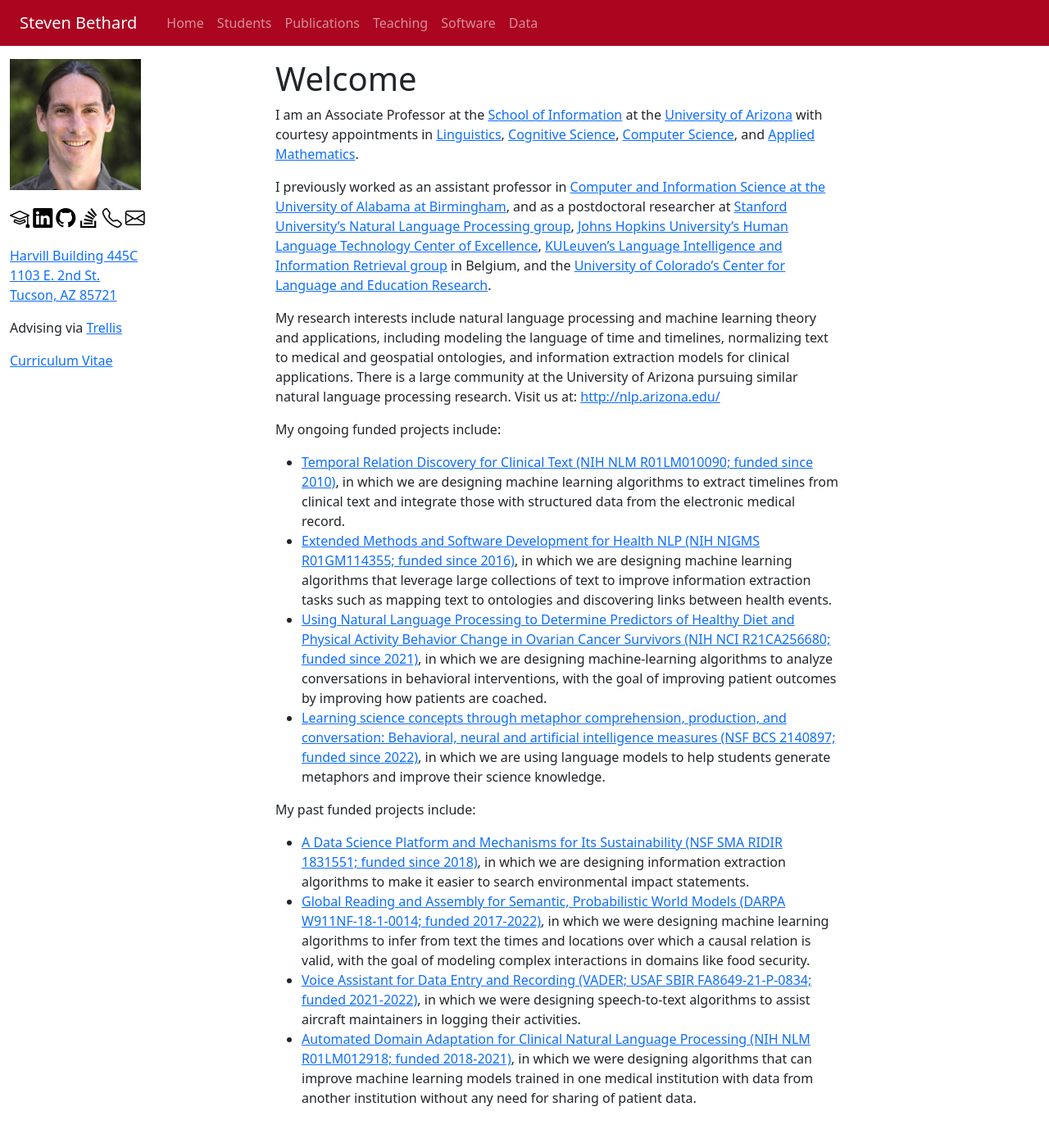
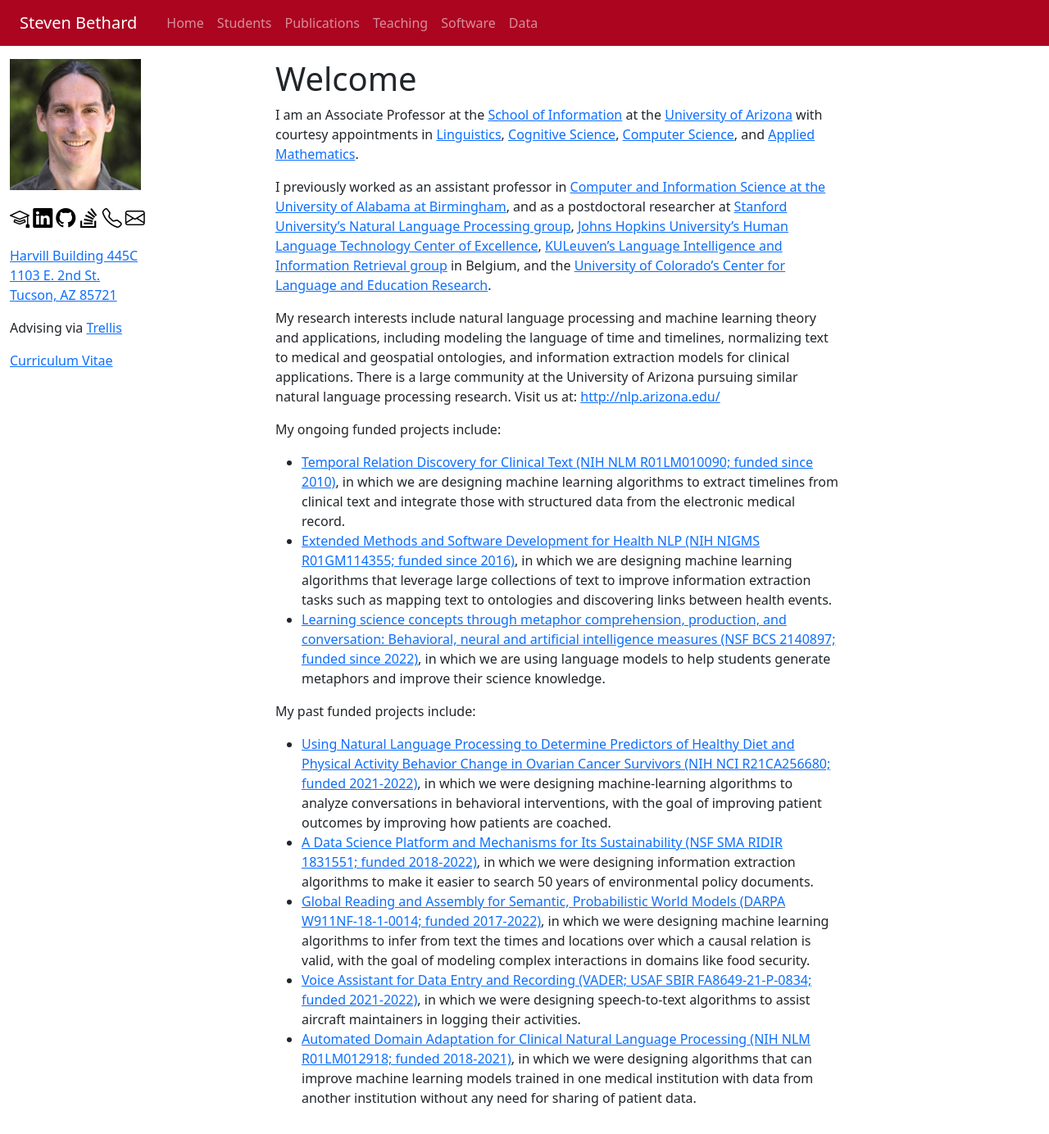
Before and after one commit to bethard/bethard.github.io, a Jekyll site: the page built from index.md, in a window 1280 px wide. Shown: the whole page at 82% size. Built offline with Jekyll 4.4.1, drawn with Linux system fonts in a browser that asks for light colours.

Commit message:
updates grant status

```diff
--- a/index.md
+++ b/index.md
@@ -23,12 +23,12 @@
 
 * [Temporal Relation Discovery for Clinical Text (NIH NLM R01LM010090; funded since 2010)](https://reporter.nih.gov/project-details/9735964), in which we are designing machine learning algorithms to extract timelines from clinical text and integrate those with structured data from the electronic medical record.
 * [Extended Methods and Software Development for Health NLP (NIH NIGMS R01GM114355; funded since 2016)](https://reporter.nih.gov/project-details/10209178), in which we are designing machine learning algorithms that leverage large collections of text to improve information extraction tasks such as mapping text to ontologies and discovering links between health events.
-* [Using Natural Language Processing to Determine Predictors of Healthy Diet and Physical Activity Behavior Change in Ovarian Cancer Survivors (NIH NCI R21CA256680; funded since 2021)](https://reporter.nih.gov/project-details/10510666), in which we are designing machine-learning algorithms to analyze conversations in behavioral interventions, with the goal of improving patient outcomes by improving how patients are coached.
 * [Learning science concepts through metaphor comprehension, production, and conversation: Behavioral, neural and artificial intelligence measures (NSF BCS 2140897; funded since 2022)](https://www.nsf.gov/awardsearch/showAward?AWD_ID=2140897), in which we are using language models to help students generate metaphors and improve their science knowledge.
 
 My past funded projects include:
 
-* [A Data Science Platform and Mechanisms for Its Sustainability (NSF SMA RIDIR 1831551; funded since 2018)](https://www.nsf.gov/awardsearch/showAward?AWD_ID=1831551), in which we are designing information extraction algorithms to make it easier to search environmental impact statements.
+* [Using Natural Language Processing to Determine Predictors of Healthy Diet and Physical Activity Behavior Change in Ovarian Cancer Survivors (NIH NCI R21CA256680; funded 2021-2022)](https://reporter.nih.gov/project-details/10510666), in which we were designing machine-learning algorithms to analyze conversations in behavioral interventions, with the goal of improving patient outcomes by improving how patients are coached.
+* [A Data Science Platform and Mechanisms for Its Sustainability (NSF SMA RIDIR 1831551; funded 2018-2022)](https://www.nsf.gov/awardsearch/showAward?AWD_ID=1831551), in which we were designing information extraction algorithms to make it easier to search 50 years of environmental policy documents.
 * [Global Reading and Assembly for Semantic, Probabilistic World Models (DARPA W911NF-18-1-0014; funded 2017-2022)](https://www.darpa.mil/program/world-modelers), in which we were designing machine learning algorithms to infer from text the times and locations over which a causal relation is valid, with the goal of modeling complex interactions in domains like food security.
 * [Voice Assistant for Data Entry and Recording (VADER; USAF SBIR FA8649-21-P-0834; funded 2021-2022)](https://www.sbir.gov/node/2165081), in which we were designing speech-to-text algorithms to assist aircraft maintainers in logging their activities.
 * [Automated Domain Adaptation for Clinical Natural Language Processing (NIH NLM R01LM012918; funded 2018-2021)](https://reporter.nih.gov/project-details/9579181), in which we were designing algorithms that can improve machine learning models trained in one medical institution with data from another institution without any need for sharing of patient data.
```
